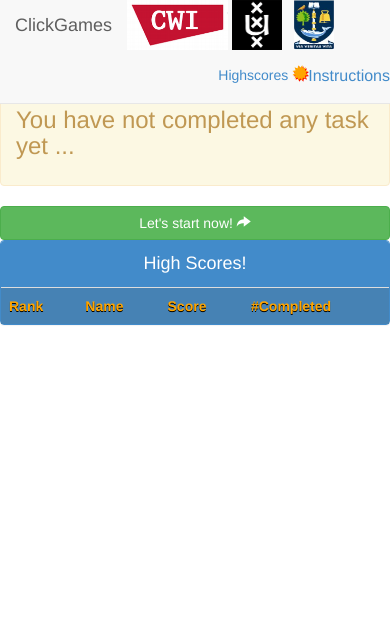
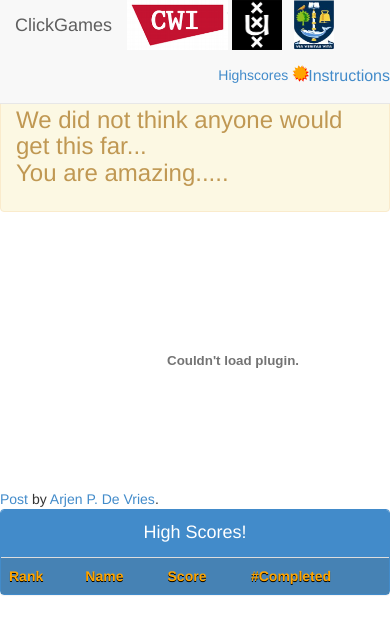
Before and after one commit to jiyinhe/fedweb_ui, a Django app: template fw_userstudy/templates/fedtask/highscores.html in a window 390 px wide; the page is wider, and only the part inside the window is pictured. Shown: the top 634 px of that part. Run offline with Django 3.2, Linux system fonts and the light colour scheme; the template is opened without the code that fills it, so the values that code supplies are empty; parts of the project's set-up code (start-up, migrations or seed data) failed here and were passed over; some libraries are stand-ins or nearby versions.

Commit message:
fix but where users that complete 50 tasks get an out of bounds error. Added a nice reward page

```diff
--- a/fw_userstudy/fedtask/models.py
+++ b/fw_userstudy/fedtask/models.py
@@ -135,6 +135,9 @@ class TaskManager(models.Manager):
 		task_index = sess.task_progress
 		expmnt = Experiment.objects.get(experiment_id=sess.experiment_id)
 		tasks = js.loads(expmnt.exp_tasks)
+		# check if the index is smaller than the task list
+		if task_index >= len(tasks):
+			task_index = len(tasks)-1
 		# we get the task_id using the task list and index
 		task_id = tasks[task_index]
 		task = Task.objects.get(task_id=task_id)
--- a/fw_userstudy/templates/fedtask/highscores.html
+++ b/fw_userstudy/templates/fedtask/highscores.html
@@ -5,6 +5,7 @@
 <div class="row">
     <div class="col-md-1"></div>
     <div class="col-md-5">
+{% if task_progress < 50 %}
 	{% if has_score %}
 		{% if completed %}
 			{% if fail %}
@@ -48,6 +49,47 @@
         href="{% url fedtask.views.read_topic_details %}"> Let's start now! <span
         class="glyphicon glyphicon-share-alt"></span></a>
 	{% endif %}
+{% else %}
+		<div class="alert alert-warning">
+		<h3>We did not think anyone would get this far...<br /> You are amazing.....</h3>
+		</div>
+ 	<div class="row">
+	<div class="col-md-1"></div>
+	<div class="col-md-5 col-md-offset-0">
+		<object width="466" height="255"><param name="movie"
+			value="//www.youtube.com/v/04854XqcfCY?hl=en_US&amp;version=3&amp;rel=0&autoplay=1"></param><param
+			name="allowFullScreen" value="true"></param><param
+			name="allowscriptaccess" value="always"></param><embed
+			src="//www.youtube.com/v/04854XqcfCY?hl=en_US&amp;version=3&amp;rel=0&autoplay=1"
+			type="application/x-shockwave-flash" width="466" height="255"
+			allowscriptaccess="always" allowfullscreen="true"></embed>
+		</object>
+	</div>
+	</div>
+ 	<div class="row">
+	<div class="col-md-1"></div>
+	<div class="col-md-5 col-md-offset-0">
+		<div id="fb-root">
+		</div>
+		<script>(function(d, s, id) { var js, fjs =
+			d.getElementsByTagName(s)[0]; if (d.getElementById(id)) return; js =
+			d.createElement(s); js.id = id; js.src =
+			"//connect.facebook.net/en_US/all.js#xfbml=1";
+			fjs.parentNode.insertBefore(js, fjs); }(document, 'script',
+			'facebook-jssdk'));
+		</script>
+		<div class="fb-post"
+			data-href="https://www.facebook.com/InteractiveInformationAccess/posts/10151948326211317"
+			data-width="466">
+			<div class="fb-xfbml-parse-ignore"><a
+				href="https://www.facebook.com/InteractiveInformationAccess/posts/10151948326211317">Post</a>
+				by <a href="https://www.facebook.com/arjenpdevries">Arjen P. De Vries</a>.
+			</div>
+		</div>
+	</div>
+	</div>
+
+{% endif %}
 
 
     </div>
```
Also changed, not shown: fw_userstudy/fedtask/views.py (+6 -1 lines), 1 other file.
